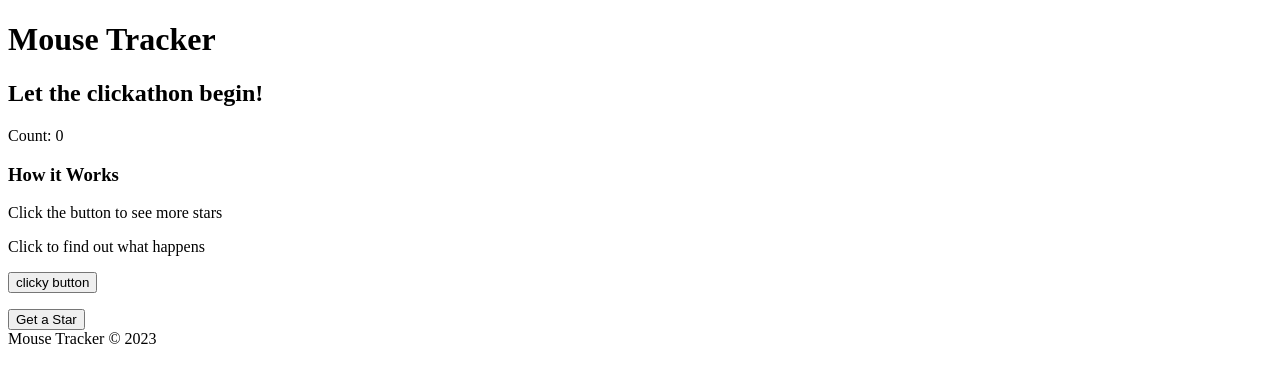
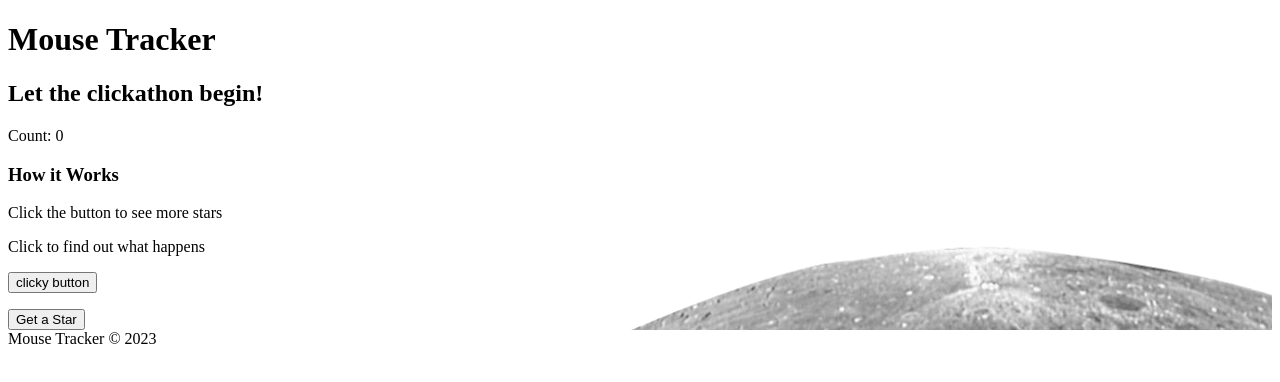
Before and after one commit to prickar/-mouseclicker, a React (Create React App) app: page / in a window 1280 px wide. Shown: the top 382 px of the page. Built offline with nearby package versions, Linux system fonts and the light colour scheme.

Commit message:
added some styling, waiting for feedback

```diff
--- a/src/App.js
+++ b/src/App.js
@@ -1,27 +1,31 @@
-import { useState } from "react"
-import Header from "./components/Header"
-import Card from "./components/Card"
-import Footer from "./components/Footer"
-import { handleMouseMove } from "../src/utils/utils"
+import { useState } from "react";
+import Header from "./components/Header";
+import Card from "./components/Card";
+import Footer from "./components/Footer";
+import { handleMouseMove } from "../src/utils/utils";
 
 function App() {
-	const [count, setCount] = useState(0)
+  const [count, setCount] = useState(0);
 
   return (
     <div
       data-testid="app"
-			className="App bg-slate-950 text-white h-full p-4"
+      className="App bg-slate-950 text-white min-h-screen flex flex-col"
       onMouseMove={handleMouseMove}
     >
       <div id="coor" data-testid="coor"></div>
 
       <Header title="Mouse Tracker" initialCount={count} />
-			<main>
+
+      <main className="flex-1">
+        <div className="h-full">
           <Card setCount={setCount} />
+        </div>
       </main>
+
       <Footer />
     </div>
-	)
+  );
 }
 
-export default App
+export default App;
--- a/src/components/Card/index.jsx
+++ b/src/components/Card/index.jsx
@@ -1,21 +1,29 @@
-import ClickyButton from "../ClickyButton"
+import ClickyButton from "../ClickyButton";
+import Moon from '../../assets/moon.png';
 
 const Card = ({ setCount }) => {
   return (
-		<>
-			<div data-testid="card">
+    <div className="flex justify-center items-center min-h-screen">
+      <div
+        data-testid="card"
+        className="relative bg-cover bg-center h-[500px] w-[500px]"
+        style={{ backgroundImage: `url(${Moon})` }}
+      >
+        <div className="absolute inset-0 flex flex-col justify-center items-center text-white p-8">
           <h3>How it Works</h3>
           <p data-testid="infotext">Click the button to see more stars</p>
           <ClickyButton />
           <button
-					className="btn"
+            className="btn mt-4"
             name="Get a Star"
             onClick={() => setCount((prevCount) => prevCount + 1)}
           >
             Get a Star
           </button>
         </div>
-		</>
-	)
-}
-export default Card
+      </div>
+    </div>
+  );
+};
+
+export default Card;
--- a/src/components/Header/index.jsx
+++ b/src/components/Header/index.jsx
@@ -1,7 +1,7 @@
 const Header = ({ title, initialCount }) => {
 	return (
 		<>
-			<header>
+			<header className="flex flex-col items-center">
 				<h1>{title}</h1>
 				<h2>Let the clickathon begin!</h2>
 			</header>
```
Also changed, not shown: src/assets/moon.png (added). Lines whose indentation alone changed are shown as unchanged.
